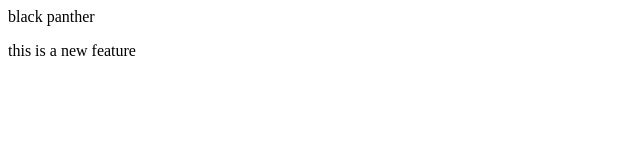
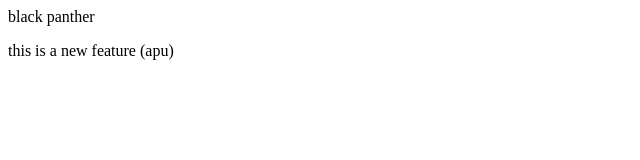
Before and after one commit to apu-22/LocalRepo, a plain HTML site: page index.html in a window 1280 px wide. Shown: the full height of the page, 0-640 px from the left. Drawn offline with Linux system fonts and the light colour scheme.

Commit message:
add my fast name

```diff
--- a/index.html
+++ b/index.html
@@ -1,2 +1,2 @@
 <p>black panther</p>
-<p>this is a new feature</p>
+<p>this is a new feature (apu)</p>
```
